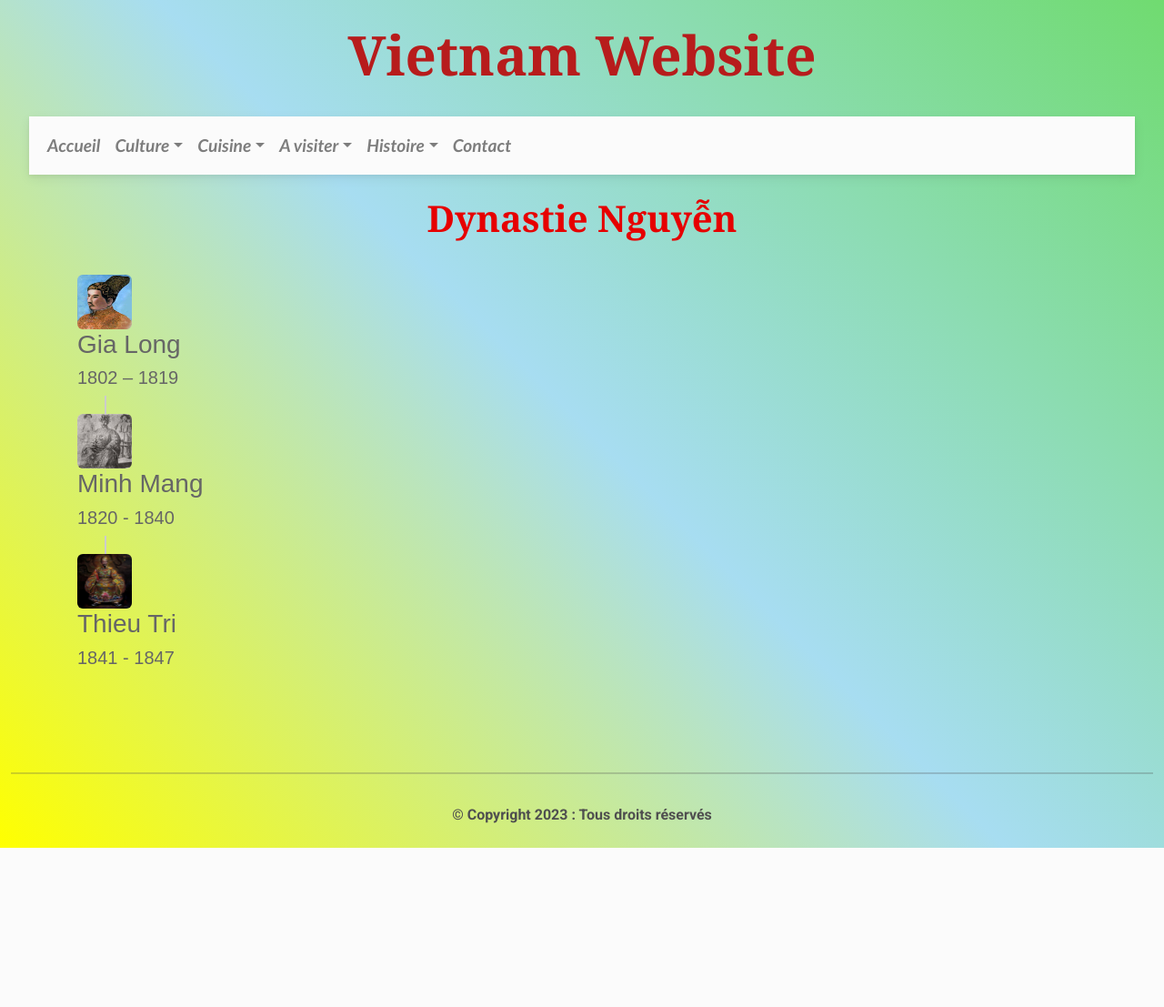
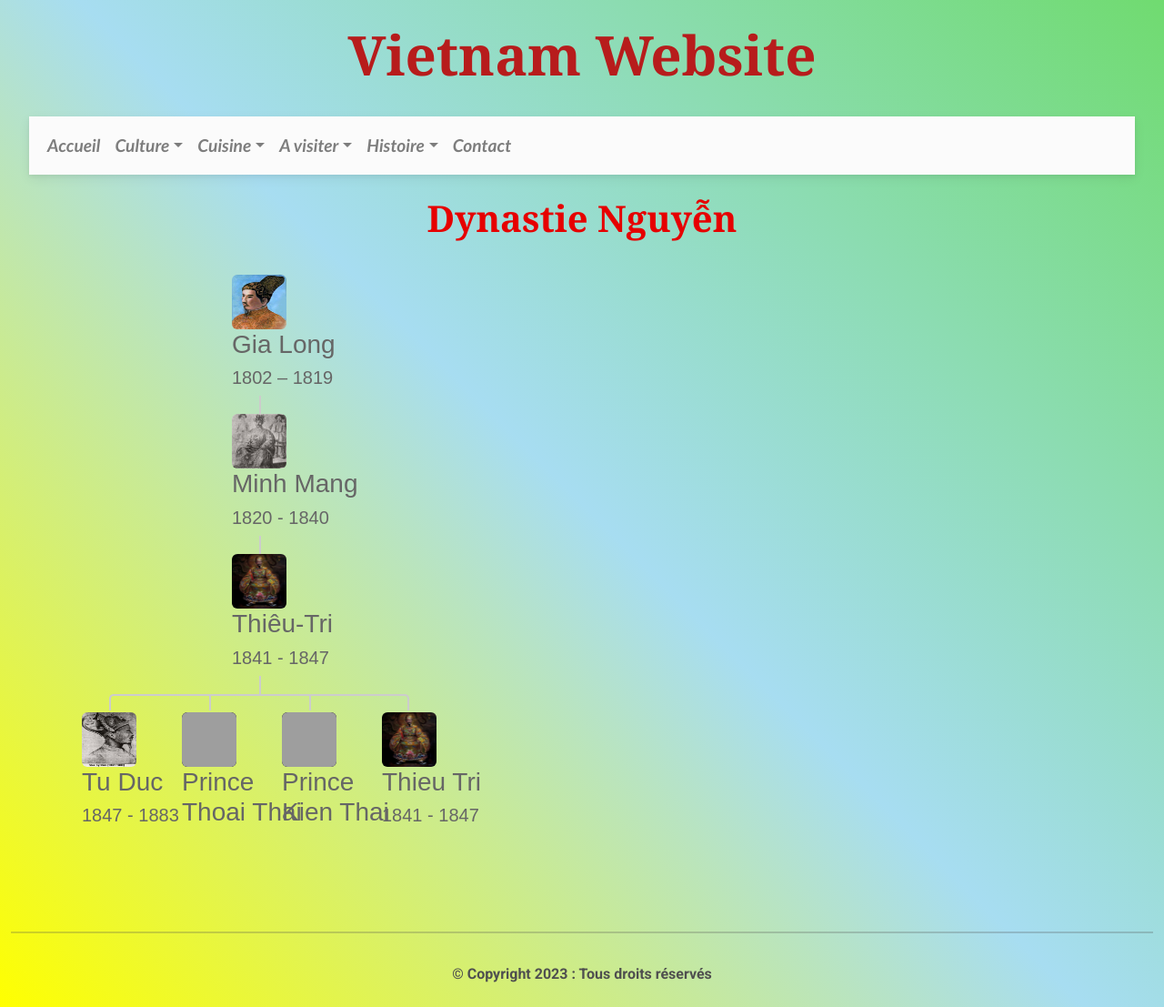
Before and after one commit to zpilia/vietnam_website, a PHP site: page /views/famille_royal.php in a window 1280 px wide. Shown: the whole page at 91% size. Before the commit the page ends 932 px from the top, so only its background shows below. Run offline with PHP 8.4, Linux system fonts and the light colour scheme; some libraries are stand-ins or nearby versions; grey boxes are pictures that could not be loaded.

Commit message:
ajout +modif

```diff
--- a/views/famille_royal.php
+++ b/views/famille_royal.php
@@ -201,12 +201,64 @@
                                             <div class="member-image">
                                                 <img src="../public/img/Thieu_tri.webp" alt="thieu_tri">
                                                 <div class="member-details">
-                                                    <h3>Thieu Tri</h3>
+                                                    <h3>Thiêu-Tri</h3>
                                                     <h5>1841 - 1847</h5>
                                                 </div>
                                             </div>
                                         </div>
                                     </a>
+                                    <ul class="active">
+                                        <li>
+                                            <a href="javascript:void(0);">
+                                                <div class="member-view-box">
+                                                    <div class="member-image">
+                                                        <img src="../public/img/Tu_Duc.jpg" alt="tu_duc">
+                                                        <div class="member-details">
+                                                            <h3>Tu Duc</h3>
+                                                            <h5>1847 - 1883</h5>
+                                                        </div>
+                                                    </div>
+                                                </div>
+                                            </a>
+                                        </li>
+                                        <li>
+                                            <a href="javascript:void(0);">
+                                                <div class="member-view-box">
+                                                    <div class="member-image">
+                                                        <img src="../public/img/" alt="thoai_thai">
+                                                        <div class="member-details">
+                                                            <h3>Prince<br>Thoai Thai</h3>
+                                                        </div>
+                                                    </div>
+                                                </div>
+                                            </a>
+                                        </li>
+                                        <li>
+                                            <a href="javascript:void(0);">
+                                                <div class="member-view-box">
+                                                    <div class="member-image">
+                                                        <img src="../public/img/" alt="kien_thai">
+                                                        <div class="member-details">
+                                                            <h3>Prince<br>Kien Thai</h3>
+                                                        </div>
+                                                    </div>
+                                                </div>
+                                            </a>
+                                        </li>
+                                        <li>
+                                            <a href="javascript:void(0);">
+                                                <div class="member-view-box">
+                                                    <div class="member-image">
+                                                        <img src="../public/img/Thieu_tri.webp" alt="thieu_tri">
+                                                        <div class="member-details">
+                                                            <h3>Thieu Tri</h3>
+                                                            <h5>1841 - 1847</h5>
+                                                        </div>
+                                                    </div>
+                                                </div>
+                                            </a>
+                                        </li>
+                                    </ul>
                             </ul>
                         </li>
                     </ul>
```
Also changed, not shown: public/img/couronne.jpg (added).
